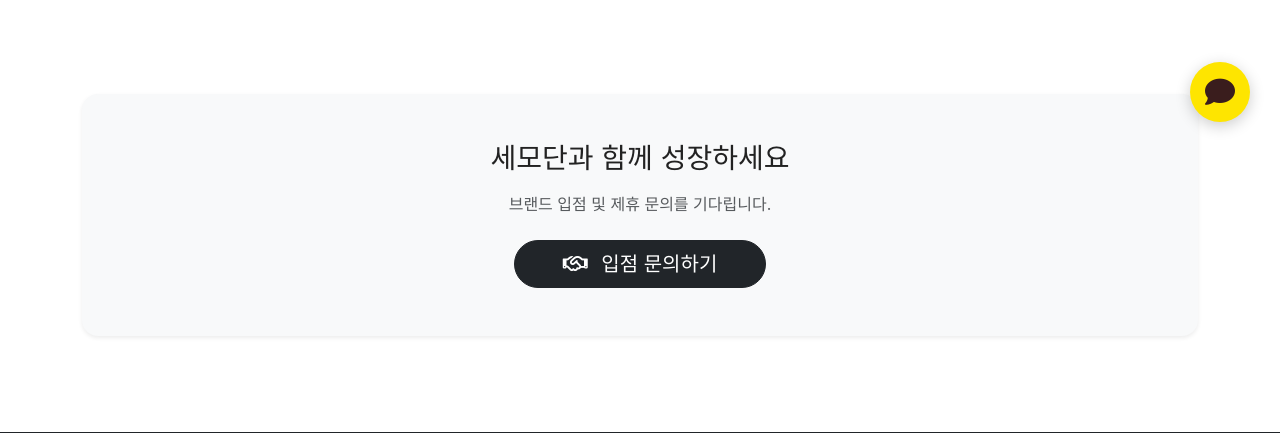
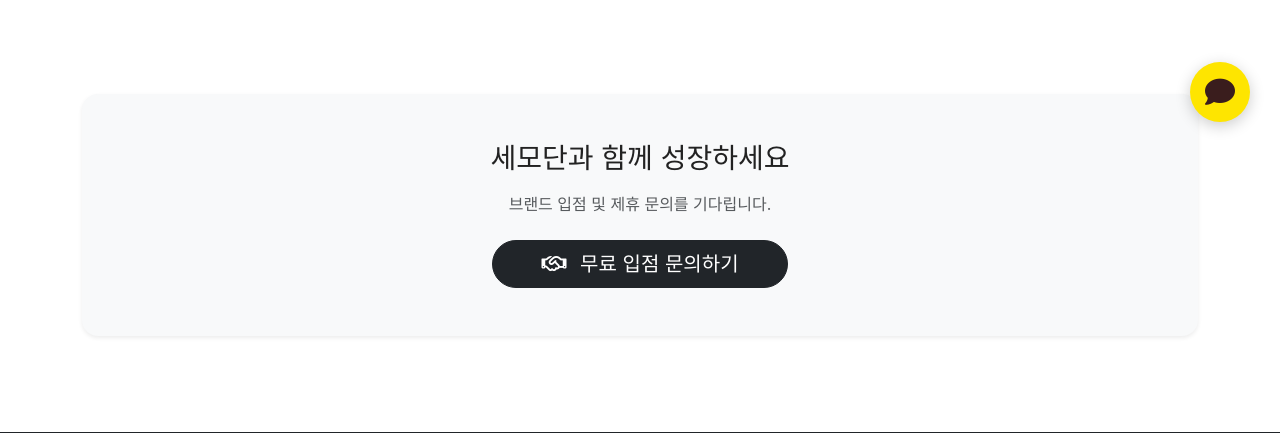
Before and after one commit to woojin-0411/tpaheks, a Django app: page /shop/ in a window 1280 px wide. Shown: the part 648-1081 px from the top of the page. Run offline with Django 5.2, Linux system fonts and the light colour scheme; data that the repository does not hold is empty; some web fonts are replaced.

Commit message:
기능 추가: 입점문의 디자인 개선 및 다중 이미지 업로드 구현

```diff
--- a/products/templates/products/product_list.html
+++ b/products/templates/products/product_list.html
@@ -104,7 +104,7 @@
         <h3 class="font-heavy mb-3">세모단과 함께 성장하세요</h3>
         <p class="text-muted mb-4">브랜드 입점 및 제휴 문의를 기다립니다.</p>
         <a href="{% url 'products:partnership' %}" class="btn btn-dark btn-lg rounded-pill px-5">
-            <i class="far fa-handshake me-2"></i> 입점 문의하기
+            <i class="far fa-handshake me-2"></i> 무료 입점 문의하기
         </a>
     </div>
 </div>
```
